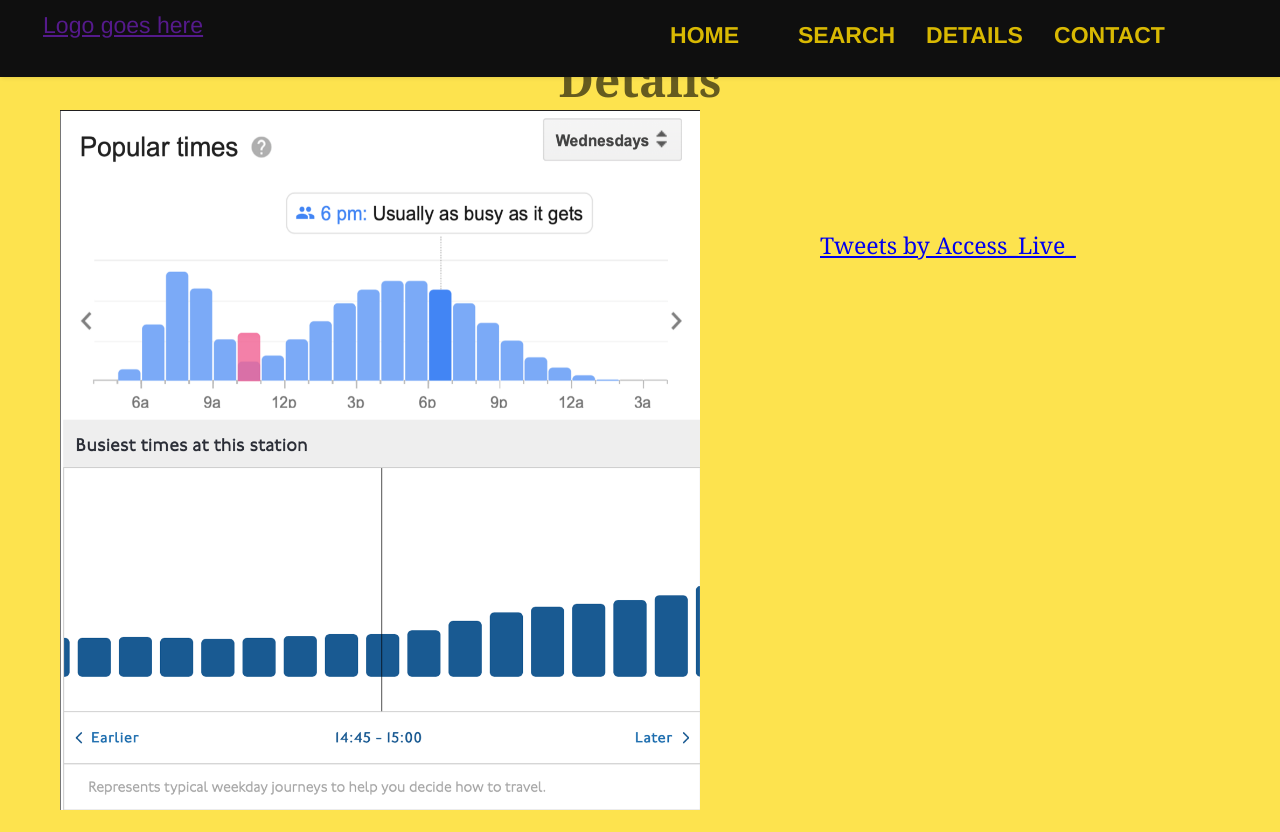
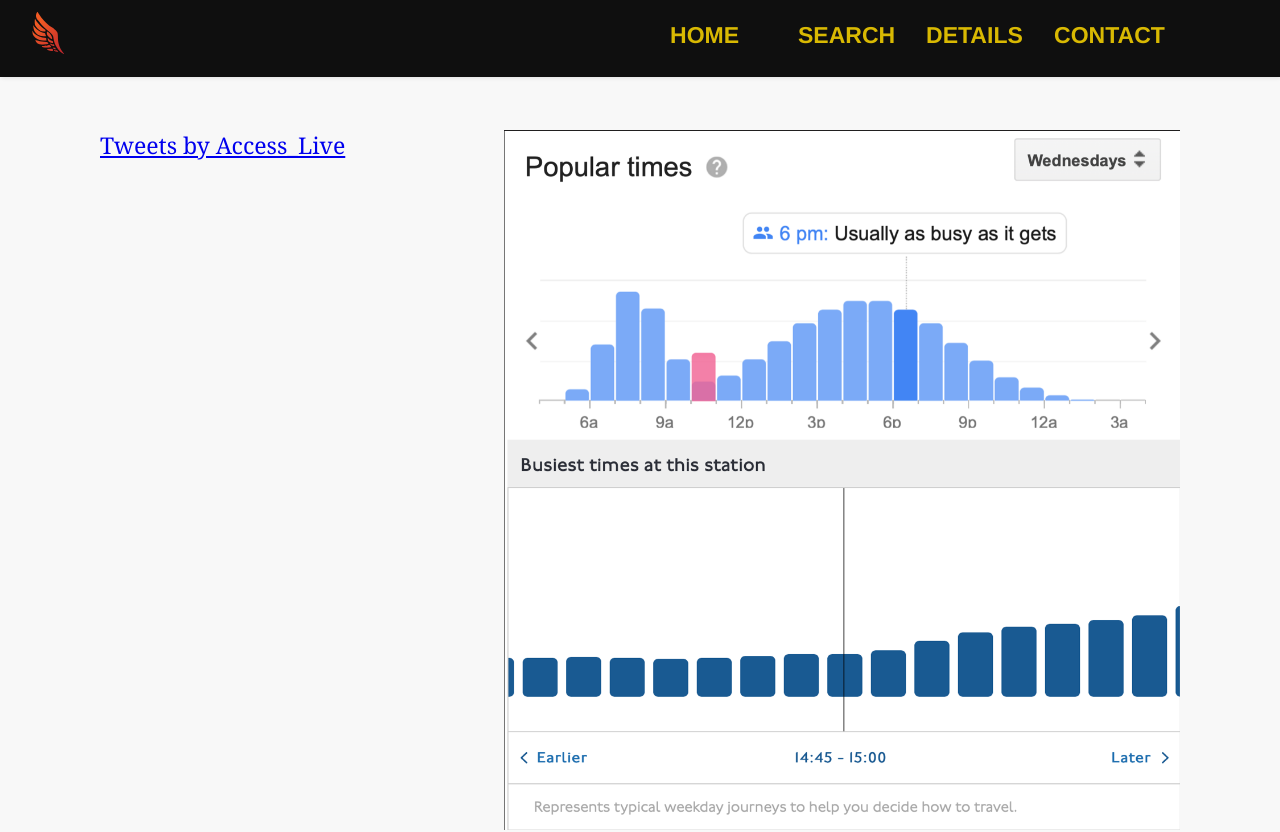
Before and after one commit to kodiri/accessibility-live, a React (Create React App) app: page /Details in a window 1280 px wide. Shown: the top 832 px of the page. Built offline with nearby package versions, Linux system fonts and the light colour scheme.

Commit message:
Sorted conflicts

```diff
--- a/src/Frontend/component/Details/Details.css
+++ b/src/Frontend/component/Details/Details.css
@@ -1,38 +1,31 @@
-.container {
+.Details__flex_container {
   display: flex;
-    flex-direction: column;
-    background-color: rgba(255, 217, 0, 0.685);
+  flex-direction: row;
+  margin: 100px;
 }
 
-  .container2 {
-    padding-bottom: 30px;
-
+.Details__flex_container--item-1 {
+  flex: 1;
+  width: 100%;
+  height: 700px;
 }
 
-.container img {
+.Details__flex_container--item-2 img {
   flex: 1;
-  width: 700px;
+  width: auto;
   height: 700px;
-  padding-left: 60px;
-
-}
-
-.container h1 {
-  font-size: 2em;
-  text-align: center;
-  padding-top: 50px;
-}
-
-.twitter-timeline {
-    flex: 1;
-    flex-direction: column;
-    display: inline-block;
-    padding: 60px;
 }
 
 @media only screen and (max-width: 800px) {
-    .container {
-      display: block;
-      flex-direction: row;
+  .Details__flex_container {
+    display: flex;
+    flex-direction: column;
+    margin: 50px;
+  }
+  .Details__flex_container--item-2 img {
+    flex: 1;
+    width: 100%;
+    height: 700px;
+    margin-top: 50px;
   }
   }
--- a/src/Frontend/component/Details/Details.jsx
+++ b/src/Frontend/component/Details/Details.jsx
@@ -5,15 +5,28 @@ import DetailsChart from './Images/Details-Chart.png';
 
 export default function Details() {
     return (
-        <div className="container">
-            <div className="container2">
-                <h1>
-                    Details
-                </h1>
-                <div className="twitter-timeline">
-                <a class="twitter-timeline" data-width="700" data-height="700" data-theme="light" href="https://twitter.com/Access_Live_?ref_src=twsrc%5Etfw">Tweets by Access_Live_</a>
+        <div className="Details">
+            <h1 className="Details__title">
+                Details
+            </h1>
+            <div className="Details__flex_container">
+                <div
+                    className="Details__flex_container--item-1">
+                    <a
+                        className="twitter-timeline"
+                        data-width="700"
+                        data-height="700"
+                        data-theme="light"
+                        href="https://twitter.com/Access_Live_?ref_src=twsrc%5Etfw"
+                        >
+                        Tweets by Access_Live
+                    </a>
                 </div>
-                <img src={DetailsChart} />
+                <div className="Details__flex_container--item-2">
+                    <img
+                    src={DetailsChart}
+                    />
+                </div>
             </div>
         </div>
     );
--- a/src/Frontend/component/NavBar/NavBar.css
+++ b/src/Frontend/component/NavBar/NavBar.css
@@ -17,7 +17,6 @@
 
   /*My addition: */
   box-shadow: 1px 1px 4px 0 rgba(0,0,0,.1);
-  position: fixed;
   width: 100%;
 }
 
@@ -31,17 +30,20 @@
   left: 0;
   */
 
-.NavBar__Logo {
-  position: fixed;
+  .NavBar__Logo {
+  /* position: fixed; */
   left: 1em;
   height: 2em;
-
-  /*My addition: */
-  display: block;
+  top: 0;
   float: left;
-  padding: 10px 20px;
+  /* position: absolute; */
+  margin-top: -70px;
+  margin-left: 30px;
 }
 
+img{
+  width: 40px;
+}
 
 /* Menu Elements */
 
@@ -64,7 +66,6 @@
       margin: 0;
       padding: 0;
       flex: 1;
-
   */
 }
 
--- a/src/Frontend/component/NavBar/NavBar.jsx
+++ b/src/Frontend/component/NavBar/NavBar.jsx
@@ -1,13 +1,13 @@
 import React from 'react';
 import './NavBar.css';
 import { Link } from 'react-router-dom';
+import logo from '../../Images/charlie-team-logo.svg';
 
 function NavBar() {
   return (
     <div className='app'>
       <div className="NavBar">
-        <a href="" className="NavBar__Logo"> Logo goes here
-            </a>
+      <a href="" className="NavBar__Logo"><img src={logo} alt="logo charlie team"/></a>
 
         <input
           className="Menu_Button"
--- a/src/Frontend/component/UsefulLinks/UsefulLinks.css
+++ b/src/Frontend/component/UsefulLinks/UsefulLinks.css
@@ -1,5 +1,5 @@
 .UsefulLinks {
-  background-color: #F4F3F3;
+  background-color: #F8F8F8;
   margin: auto;
 }
 
@@ -19,7 +19,7 @@
 .Title {
   font-size: 25px;
   font-weight: 700;
-  background-color: #F4F3F3;
+  background-color: #F8F8F8;
   padding: 1.4%;
   padding-top: 10px;
 }
```
Lines whose indentation alone changed are shown as unchanged.
